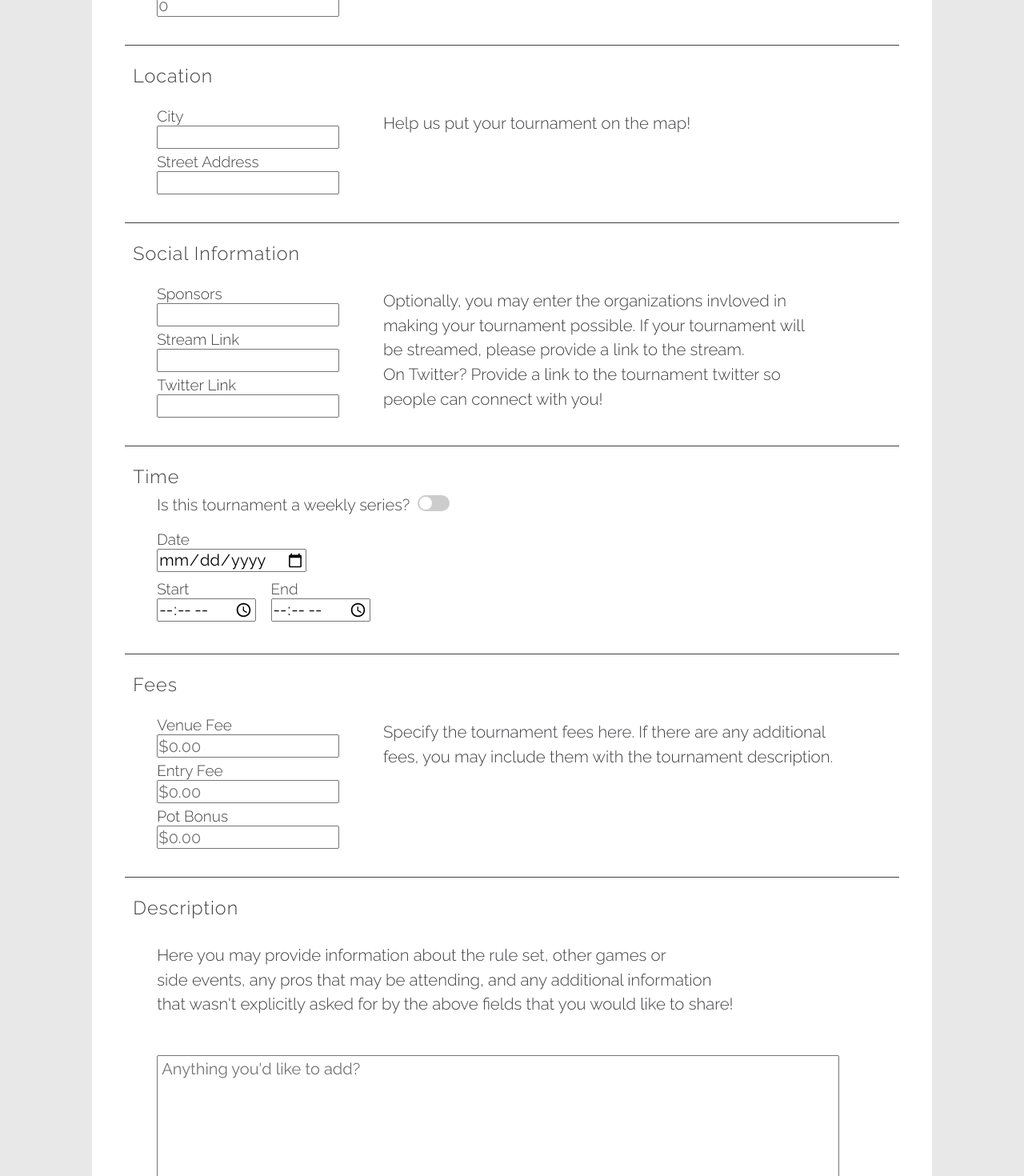
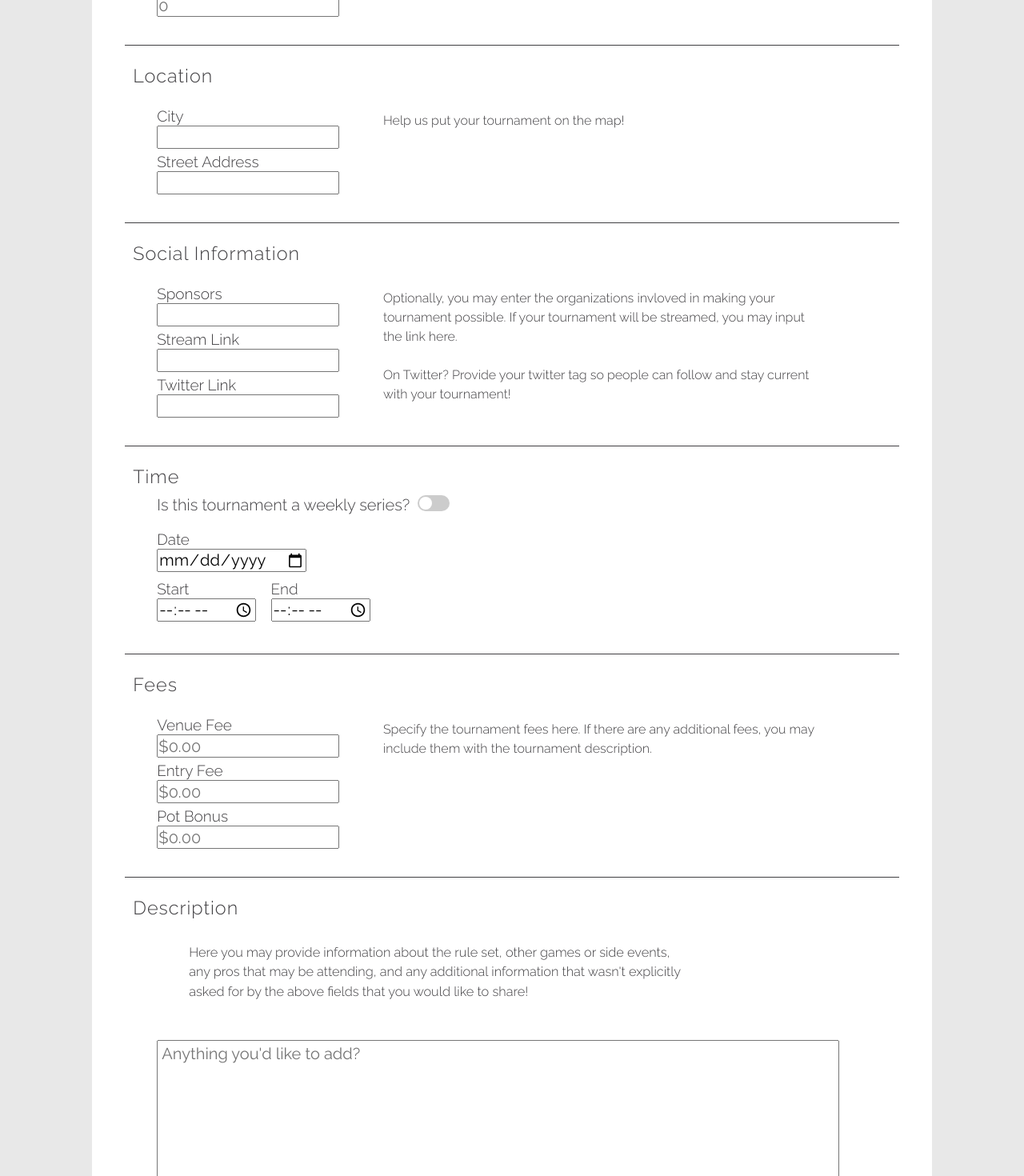
Before and after one commit to zgreathouse/TournamentLocator, a React (Create React App) app in the folder frontend/: page /tournaments/new in a window 1280 px wide. Shown: the part 460-1930 px from the top of the page at 80% size. Built offline with nearby package versions, Linux system fonts and the light colour scheme; no server answers.

Commit message:
adjust styling across tournament form

```diff
--- a/frontend/src/components/formComponents/tournamentForm/sectionTextGuides/descriptionSection.js
+++ b/frontend/src/components/formComponents/tournamentForm/sectionTextGuides/descriptionSection.js
@@ -2,12 +2,11 @@ import React from 'react';
 
 const DescriptionSection = () => {
   return (
-    <div>
-      <p className='section-text-description'>
-          Here you may provide information about the rule set, other games or <br/>
-          side events, any pros that may be attending, and any additional information<br/>
-          that wasn't explicitly asked for by the above fields that you would like to share! <br/>
-
+    <div className='section-text-description'>
+      <p className='section-text' style={{marginLeft: '40px'}}>
+          Here you may provide information about the rule set, other games or side events, <br/>
+          any pros that may be attending, and any additional information that wasn't explicitly <br/>
+          asked for by the above fields that you would like to share!
       </p>
     </div>
   )
--- a/frontend/src/components/formComponents/tournamentForm/sectionTextGuides/feesSection.js
+++ b/frontend/src/components/formComponents/tournamentForm/sectionTextGuides/feesSection.js
@@ -4,8 +4,8 @@ const feesSection = () => {
   return (
     <div className='section-text-container'>
       <p className='section-text'>
-          Specify the tournament fees here. If there are any additional <br/>
-          fees, you may include them with the tournament description.
+          Specify the tournament fees here. If there are any additional fees, you may <br/>
+          include them with the tournament description.
       </p>
     </div>
   )
--- a/frontend/src/components/formComponents/tournamentForm/sectionTextGuides/generalSection.js
+++ b/frontend/src/components/formComponents/tournamentForm/sectionTextGuides/generalSection.js
@@ -3,11 +3,10 @@ import React from 'react';
 const GeneralSection = () => {
   return (
     <div className='section-text-container'>
-      <p style={{'lineHeight': '1.5', 'fontSize': '109%', marginTop: '65px'}}>
-          Specify the title and featured game of your tournament <br/>
-          here, along with maximum capacity of entrants. Additionally, <br/>
-          remember to add a lot of tags to make your tournament easier <br/>
-          to find! <br/>
+      <p className="section-text">
+          Specify the title and featured game of your tournament here, along with <br/>
+          maximum capacity of entrants. Additionally, remember to add a lot of <br/>
+          tags to make your tournament easier to find! <br/>
       </p>
     </div>
   )
--- a/frontend/src/components/formComponents/tournamentForm/sectionTextGuides/socialSection.js
+++ b/frontend/src/components/formComponents/tournamentForm/sectionTextGuides/socialSection.js
@@ -4,11 +4,13 @@ const SocialSection = () => {
   return (
     <div className='section-text-container'>
       <p className='section-text'>
-          Optionally, you may enter the organizations invloved in <br/>
-          making your tournament possible. If your tournament will <br/>
-          be streamed, please provide a link to the stream.  <br/>
-          On Twitter? Provide a link to the tournament twitter so <br/>
-          people can connect with you!
+          Optionally, you may enter the organizations invloved in making your <br/>
+          tournament possible. If your tournament will be streamed, you may input <br/>
+          the link here.
+          <br/>
+          <br/>
+          On Twitter? Provide your twitter tag so people can follow and stay current <br/>
+          with your tournament!
       </p>
     </div>
   )
--- a/frontend/src/css/style.css
+++ b/frontend/src/css/style.css
@@ -492,7 +492,7 @@ header {
 
 .section-text {
   line-height: 1.5;
-  font-size: 102%;
+  font-size: 80%;
   margin-top: 20px;
 }
 
```
